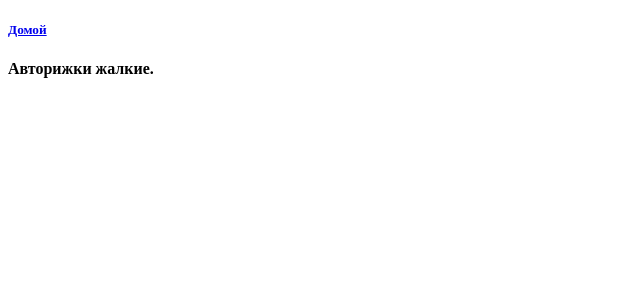
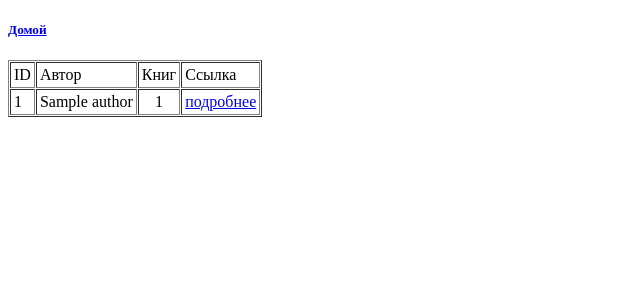
Before and after one commit to tov-bk-pavuk/ht_11_ant_agr, a Django app: page /authors/ in a window 1280 px wide. Shown: the top 300 px of the page, without its empty margins (0-640 px from the left). Run offline with Django 3.2, Linux system fonts and the light colour scheme; tables that the repository leaves empty hold one stand-in row (values such as "Sample post").

Commit message:
пока лучше так, чем никак

```diff
--- a/book_store/views.py
+++ b/book_store/views.py
@@ -8,8 +8,6 @@ def home(request):
 
 
 def book_list(request):
-    # books_query = Book.objects.prefetch_related('authors').filter(pk__range=(5, 10))
-    # books_query = Book.objects.prefetch_related('authors').all()
     books_query = Book.objects.all()
     books_count = books_query.count()
     return render(request, "book_store/books.html",
@@ -53,13 +51,13 @@ def stores_detailed(request, id):
 
 
 def authors(request):
-    authors_query = Author.objects.filter(pk__range=(10, 20))
+    authors_query = Author.objects.prefetch_related('book_set').all()
     return render(request, "book_store/authors.html",  # authors_detailed, name='aut_det'),
                   context={'authors': authors_query})  # stores_detailed, name='sto_det'),
 
 
 def authors_detailed(request, id):
     pk = Author.objects.prefetch_related('book_set').get(pk=id)
-    return render(request, 'book_store/detailed_authors.html', context={
+    return render(request, 'book_store/detailed_author.html', context={
         'pk': pk,
     })
--- a/templates/book_store/authors.html
+++ b/templates/book_store/authors.html
@@ -1,14 +1,25 @@
 {% extends 'base.html' %}
 
-{% block title %}Писаки писацкие{% endblock %}
+{% block title %}Авторы{% endblock %}
 
 {% block content %}
     <h5><a href="{% url 'home' %}">Домой</a></h5>
-    <h4>Авторижки жалкие.</h4>
-    <div>
-        {% for i in authors %}
-        <p>Многоуважаемый автор "{{ i.name  }}"</p>
+    <table border="1" cellspacing="1" cellpadding="3">
+        <tr>
+            <td>ID</td>
+            <td>Автор</td>
+            <td>Книг</td>
+            <td>Ссылка</td>
+
+        </tr>
+        {% for author in authors %}
+            <tr>
+                <td>{{ author.id  }}</td>
+                <td>{{ author.name  }}</td>
+                <td align="center">{{ author.book_set.count  }}</td>
+                <td><a href="{% url 'aut_det' id=author.id %}">подробнее</a></td>
+
+            </tr>
         {% endfor %}
-
-    </div>
+    </table>
 {% endblock %}
--- a/templates/book_store/detailed_author.html
+++ b/templates/book_store/detailed_author.html
@@ -5,9 +5,10 @@
 {% block content %}
     <p><a href="{% url 'home' %}">Главная</a></p>
     <p><a href="{% url 'authors' %}">Назад</a></p>
+    <p>Автором было написано {{ pk.book_set.all.count }} книг</p>
     <table border="1" cellspacing="1" cellpadding="10">
         <tr>
-            <td>Издатель</td>
+            <td>Автор</td>
             <td>{{ pk.name }}</td>
         </tr>
         <tr>
```
